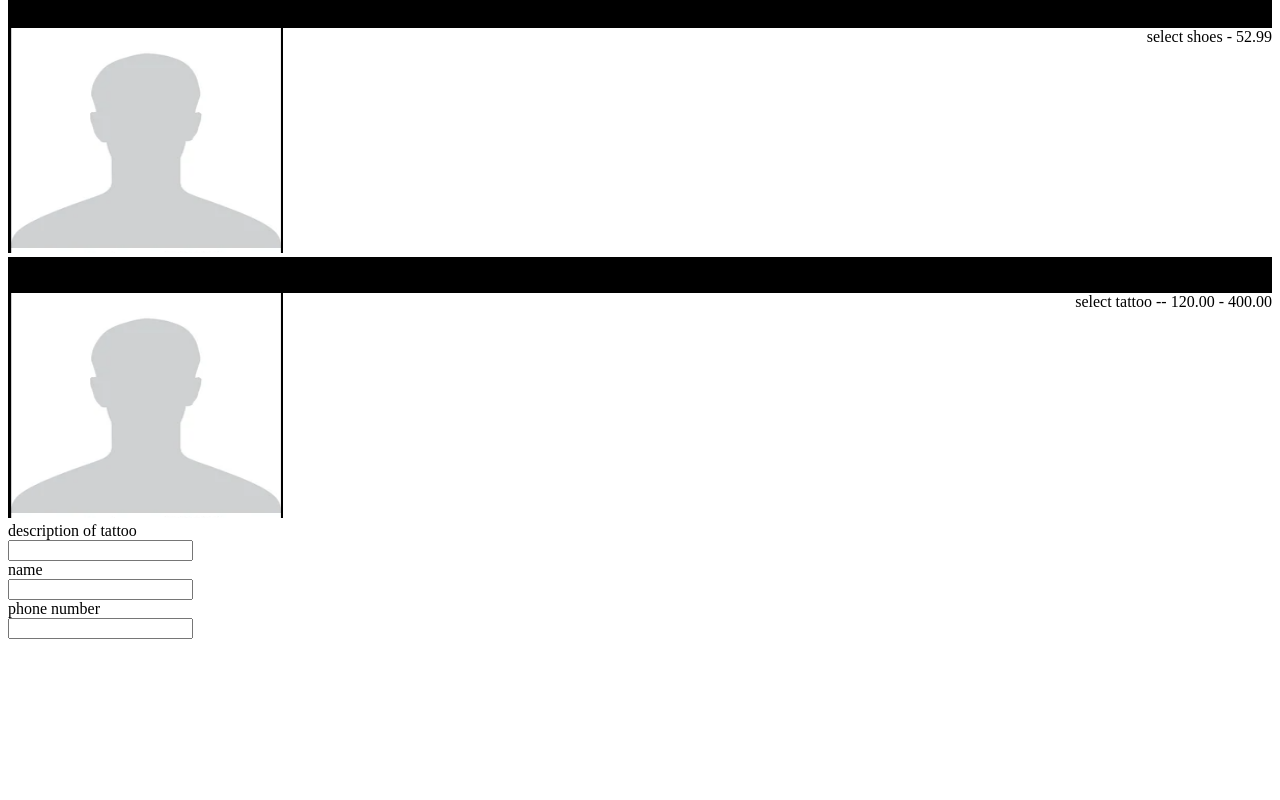
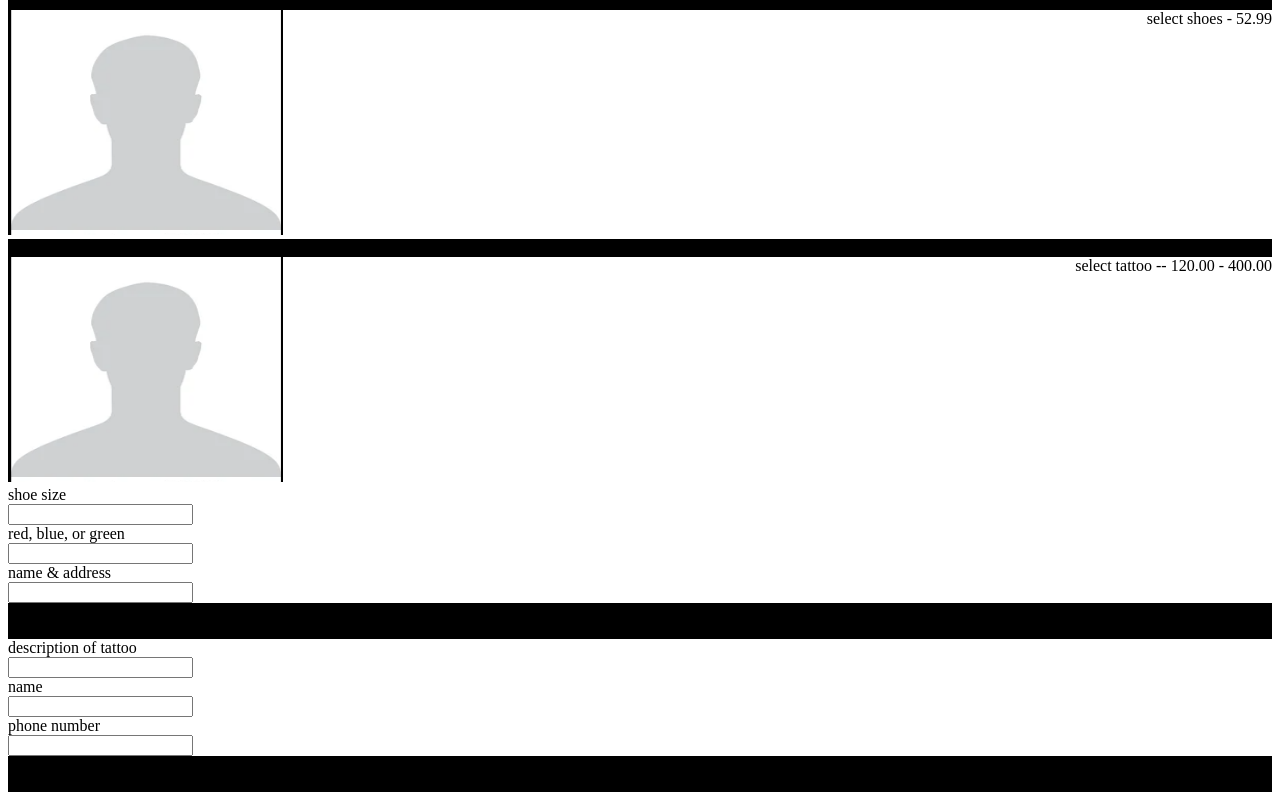
Before and after one commit to bleseneralexander/TWITCHSUPPORT, a plain HTML site: page index.html in a window 1280 px wide. Shown: the part 640-1440 px from the top of the page. Before the commit the page ends 1287 px from the top, so only its background shows below. Drawn offline with Linux system fonts and the light colour scheme.

Commit message:
Update index.html

```diff
--- a/index.html
+++ b/index.html
@@ -76,7 +76,7 @@ background-color:black;
         <a href="https://www.twitch.tv/zvch"><img src="ScreenShot Tool -20240621095841.png"></img></a>
       </div>
       <div class="blc">
-<br></br>
+<br>
       </div>
       <div class="right">
         select shoes - 52.99
@@ -84,13 +84,24 @@ background-color:black;
       <div class="middle">
         <img src="emptyphoto.png" height="225" width="275"></img>
         <div class="blc">
-          <br></br>
+          <br>
         </div>
         <div class="right">
           select tattoo -- 120.00 - 400.00
       </div>
         <div class="middle">
       <img src="emptyphoto.png" height="225" width="275"></img>
+        </div>
+        <form>
+          <label for="fshoesize">shoe size</label><br>
+          <input type="text" id="fshoesize" name="fshoesize"><br>
+          <label for="fcolor">red, blue, or green</label><br>
+          <input type="text" id="fcolor" name="fcolor"><br>
+          <label for="fnameandaddy">name & address</label><br>
+          <input type="text" id="fnameandaddy" name="fnameandaddy"><br>
+        </form>
+        <div class="blc">
+          <br></br>
         </div>
         <form>
 <label for="fdescrip">description of tattoo</label><br>
@@ -100,5 +111,8 @@ background-color:black;
           <label for="fnum">phone number</label><br>
           <input type="text" id="fnum" name="fnum"><br>
           </form>
+        <div class="blc">
+          <br></br>
+        </div>
     </body>
   </html>
```
